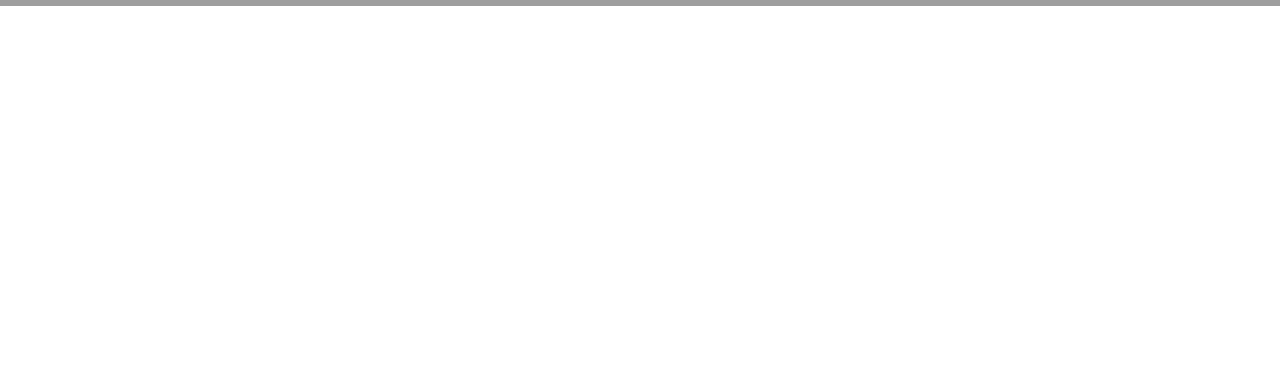
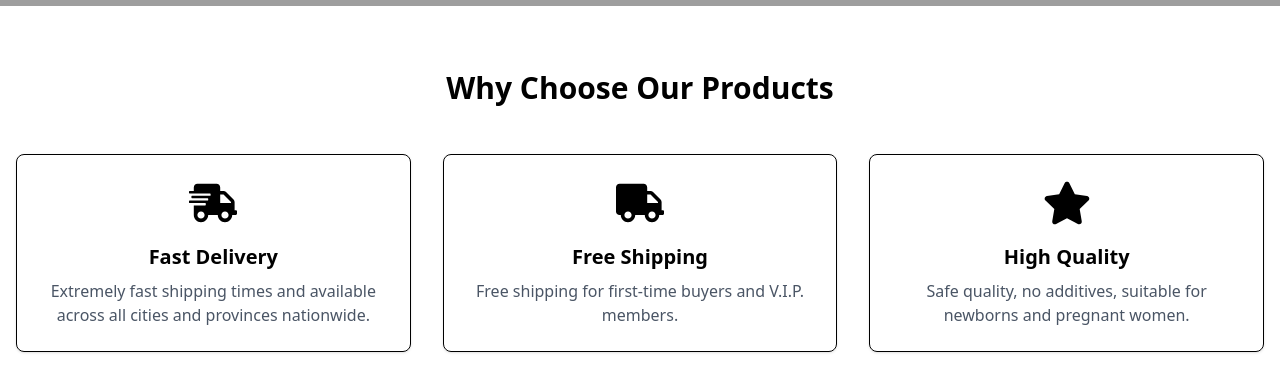
Before and after one commit to neyudnguyen/rose-shop-frontend, a Next.js app: page / in a window 1280 px wide. Shown: the part 506-898 px from the top of the page. Before the commit the page ends 800 px from the top, so only its background shows below. Built offline with nearby package versions, Linux system fonts and the light colour scheme; grey boxes are pictures that could not be loaded.

Commit message:
feat: add WhySection component to showcase product features

```diff
--- a/src/app/(customer)/page.tsx
+++ b/src/app/(customer)/page.tsx
@@ -1,9 +1,11 @@
 import Carousel from '@/components/customer/home/Carousel';
+import WhySection from '@/components/customer/home/WhySection';
 
 const Home = () => {
 	return (
 		<div className="mx-auto py-8">
 			<Carousel />
+			<WhySection />
 		</div>
 	);
 };
--- /dev/null
+++ b/src/components/customer/home/WhySection.tsx
@@ -0,0 +1,47 @@
+import { FaShippingFast, FaStar, FaTruck } from 'react-icons/fa';
+
+const features = [
+	{
+		icon: <FaShippingFast size={48} className="text-primary" />,
+		title: 'Fast Delivery',
+		description:
+			'Extremely fast shipping times and available across all cities and provinces nationwide.',
+	},
+	{
+		icon: <FaTruck size={48} className="text-primary" />,
+		title: 'Free Shipping',
+		description: 'Free shipping for first-time buyers and V.I.P. members.',
+	},
+	{
+		icon: <FaStar size={48} className="text-primary" />,
+		title: 'High Quality',
+		description:
+			'Safe quality, no additives, suitable for newborns and pregnant women.',
+	},
+];
+
+const WhySection = () => {
+	return (
+		<section className="py-16 bg-white">
+			<div className="container mx-auto px-4">
+				<div className="text-center mb-12">
+					<h2 className="text-3xl font-bold">Why Choose Our Products</h2>
+				</div>
+				<div className="grid grid-cols-1 gap-8 md:grid-cols-3">
+					{features.map((feature, index) => (
+						<div
+							key={index}
+							className="flex flex-col items-center text-center p-6 border rounded-lg shadow-sm hover:shadow-md transition"
+						>
+							<div className="mb-4">{feature.icon}</div>
+							<h5 className="text-xl font-semibold mb-2">{feature.title}</h5>
+							<p className="text-gray-600">{feature.description}</p>
+						</div>
+					))}
+				</div>
+			</div>
+		</section>
+	);
+};
+
+export default WhySection;
```
